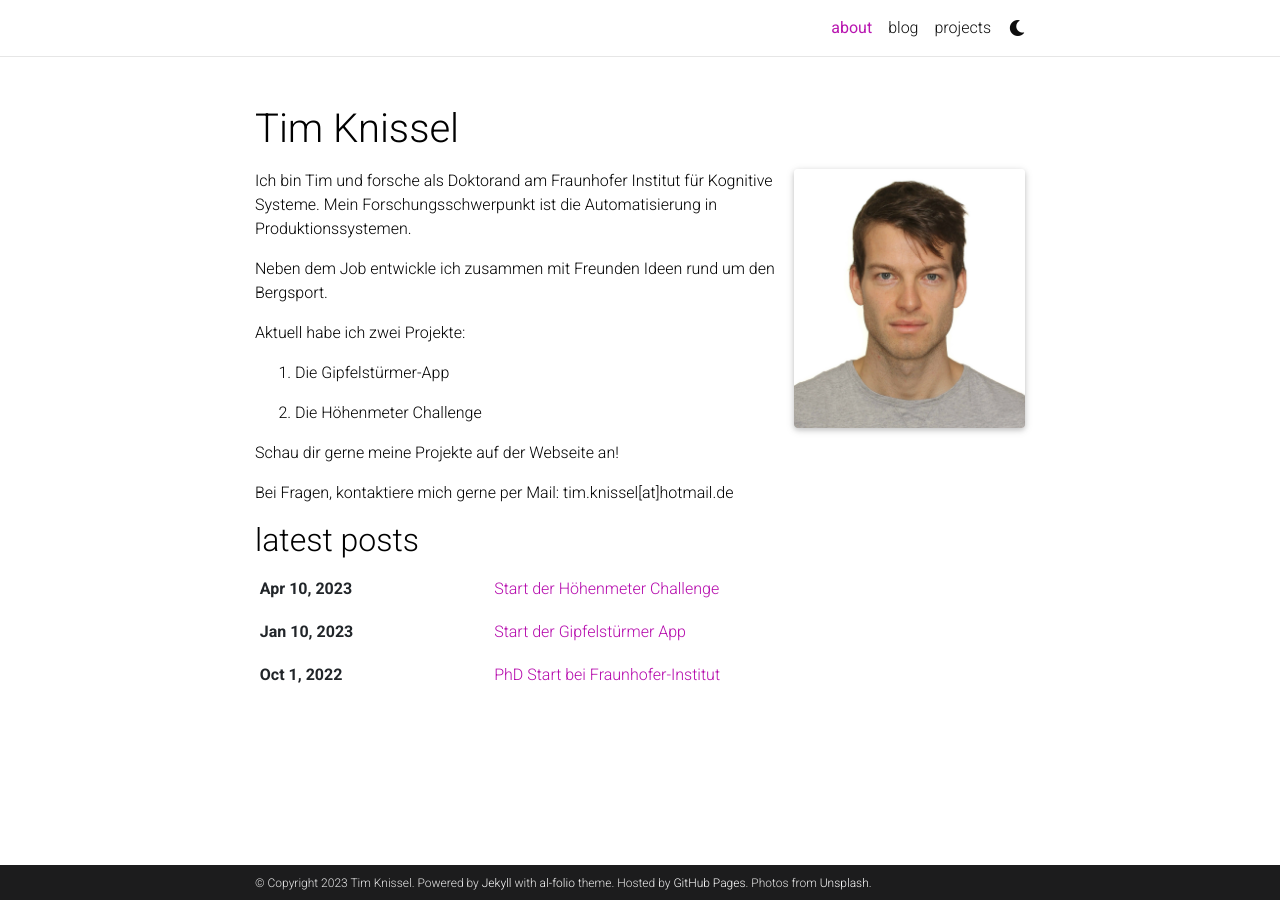
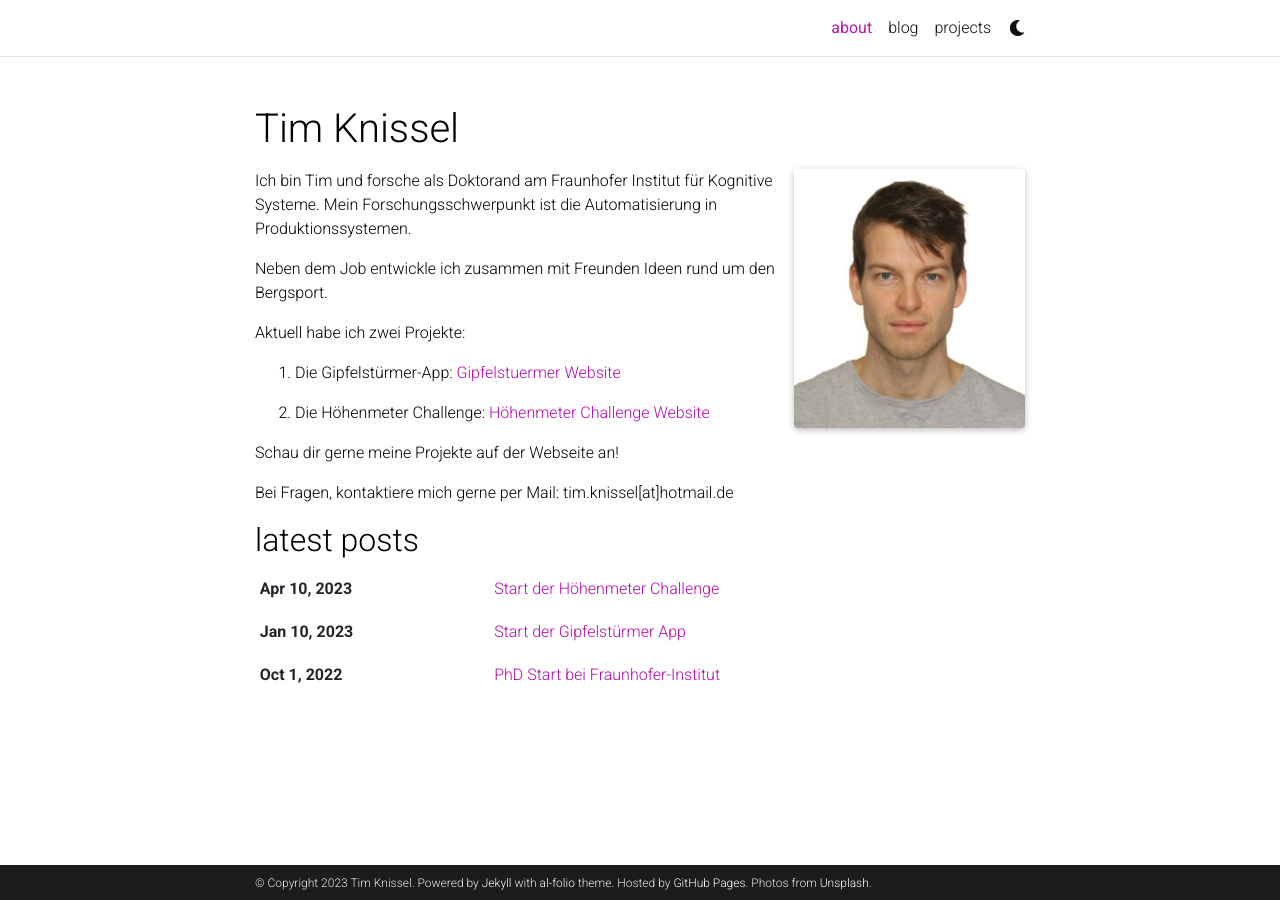
Before and after one commit to TimKnissel/TimKnissel.github.io, a Jekyll site: the page built from _pages/about.md, in a window 1280 px wide. Built offline with Jekyll 4.4.1, drawn with Linux system fonts in a browser that asks for light colours; full-size pictures stand in for the smaller copies a plugin makes; comment, search, counter and statistics services are not loaded; a style sheet for code colours, icons or effects is not loaded.

Commit message:
websites

```diff
--- a/_pages/about.md
+++ b/_pages/about.md
@@ -22,9 +22,9 @@ Neben dem Job entwickle ich zusammen mit Freunden Ideen rund um den Bergsport.
 
 Aktuell habe ich zwei Projekte:
 
-1. Die Gipfelstürmer-App
+1. Die Gipfelstürmer-App: <a href="https://gipfelsturmer.github.io">Gipfelstuermer Website</a>
 
-2. Die Höhenmeter Challenge
+2. Die Höhenmeter Challenge: <a href="https://Hoehenmeter-Challenge.github.io">Höhenmeter Challenge Website</a>
 
 Schau dir gerne meine Projekte auf der Webseite an!
 
```
